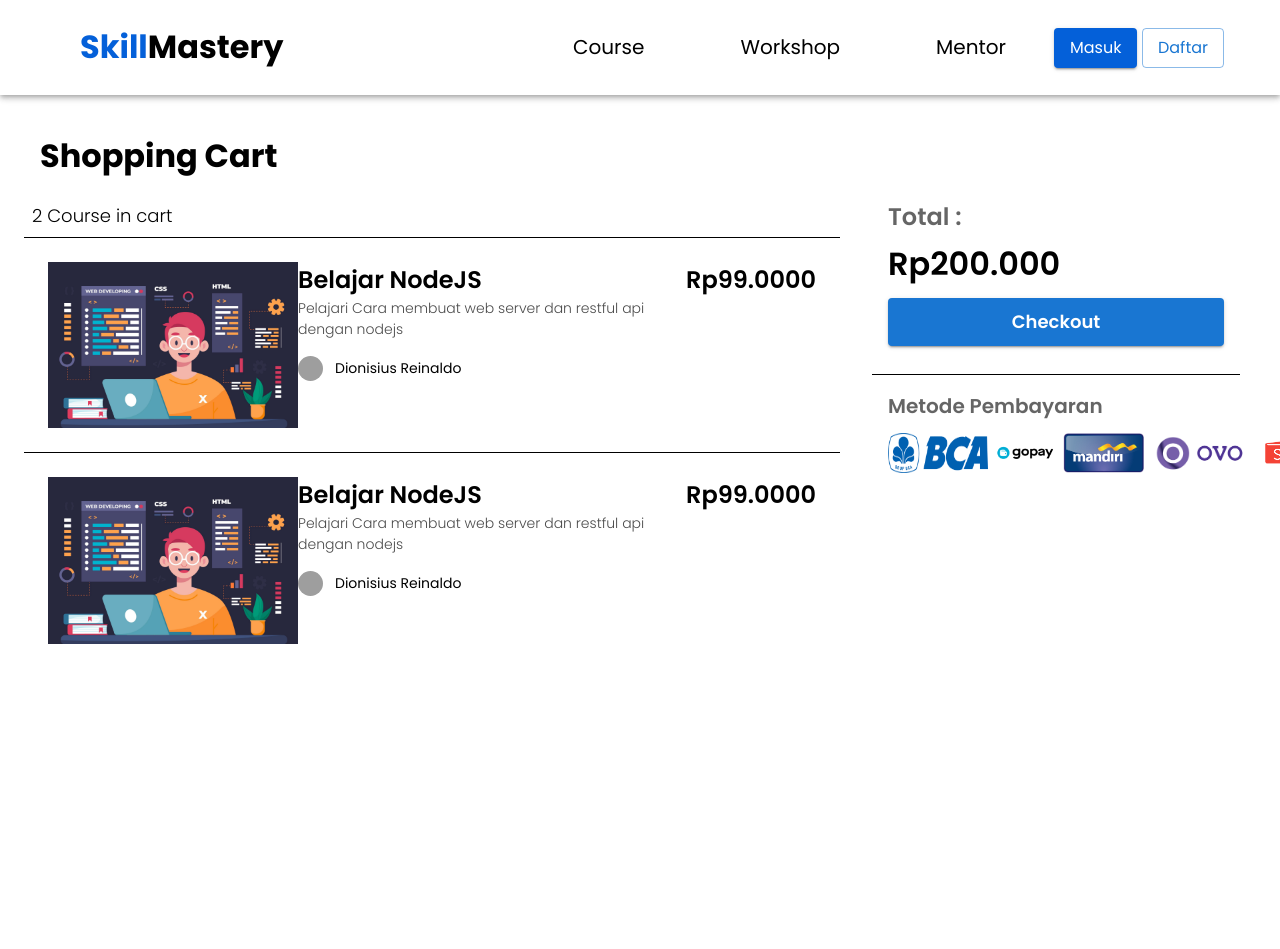
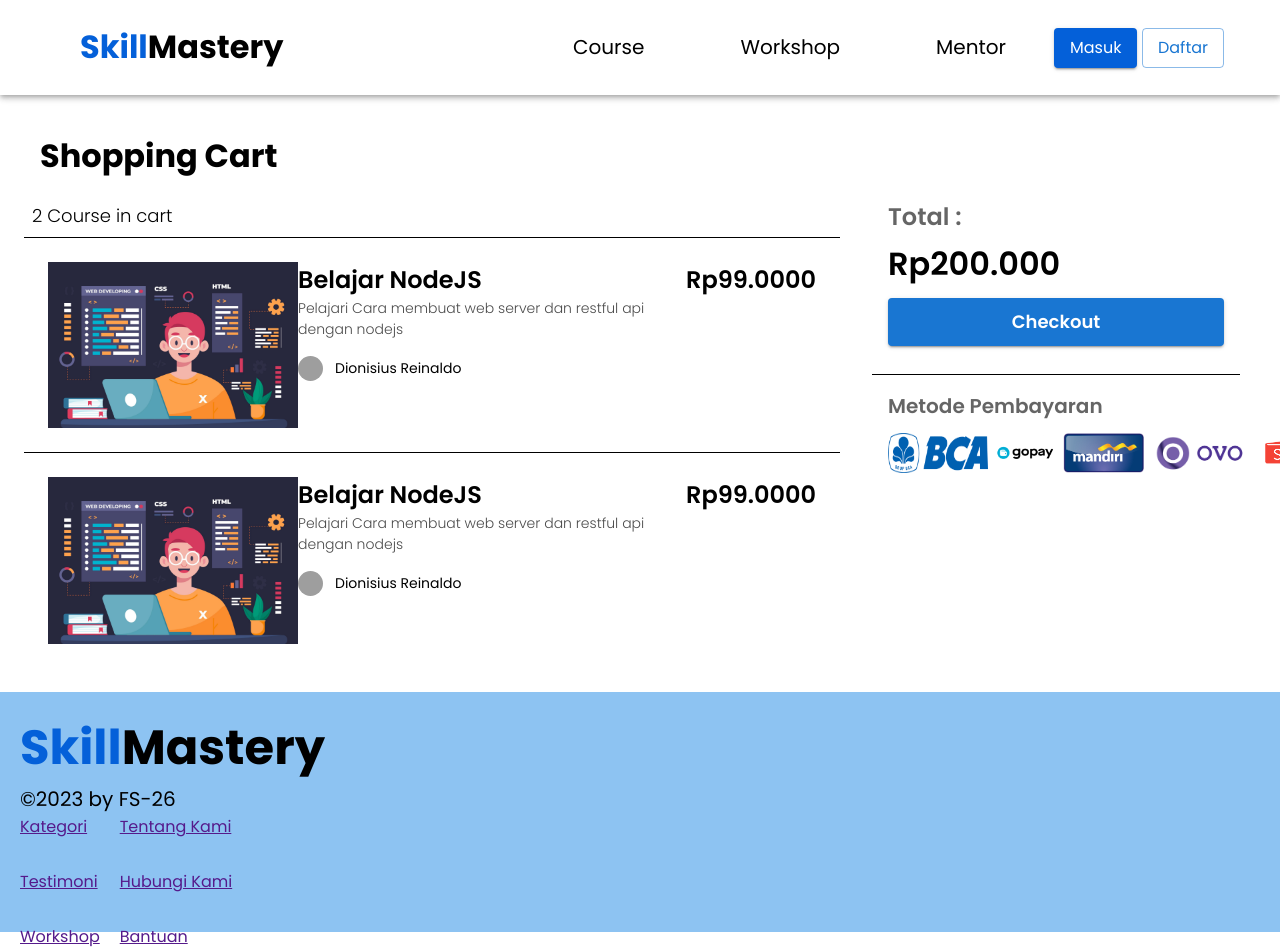
Before and after one commit to tugas-akhir-fs26/FE-SkillMastery, a React (Vite) app: page /payment in a window 1280 px wide. Shown: the top 949 px of the page. Before the commit the page ends 800 px from the top, so only its background shows below. Built offline with nearby package versions, Linux system fonts and the light colour scheme; grey boxes are pictures that could not be loaded.

Commit message:
menambahkan footer on progress

```diff
--- a/src/App.jsx
+++ b/src/App.jsx
@@ -8,6 +8,7 @@ import Workshop from './pages/workshop'
 import Payment from './pages/payment'
 import { createTheme, ThemeProvider } from '@mui/material'
 import './app.css'
+import Footer from './components/footer/footer'
 
 const theme = createTheme({
   typography : {
@@ -30,6 +31,7 @@ function App() {
       <Route path="/workshop" element={<Workshop />} />
       <Route path="/payment" element={<Payment />} />
     </Routes>
+    <Footer />
     </ThemeProvider>
   )
 }
--- a/src/components/footer/footer.jsx
+++ b/src/components/footer/footer.jsx
@@ -0,0 +1,82 @@
+// @ts-nocheck
+import React from "react";
+import Style from "./footer.module.css"
+
+export default function Footer() {
+  return (
+    <footer>
+      <div className={`${Style.footer_ct} p-3 mt-5`}>
+        <div className={`row ${Style.footer_main}`}>
+          <div className="col-md-4 align-items-center d-flex justify-content-center">
+            <div className={`${Style.footer_logo}`}>
+              <span className={`${Style.main_logo}`}>Skill</span>
+              <span>Mastery</span>
+              <div className={`${Style.team}`}>&copy;2023 by FS-26</div>
+            </div>
+          </div>
+          {/* <div className="col-md-4 align-items-center d-flex justify-content-center">
+            <div className={`${Style.footer_icon} align-items-center d-flex justify-content-center`}>
+              <svg
+                xmlns="http://www.w3.org/2000/svg"
+                width="35"
+                height="35"
+                viewBox="0 0 24 24"
+                style="fill: rgba(255, 255, 255, 1)"
+              >
+                <path d="M11.999 7.377a4.623 4.623 0 1 0 0 9.248 4.623 4.623 0 0 0 0-9.248zm0 7.627a3.004 3.004 0 1 1 0-6.008 3.004 3.004 0 0 1 0 6.008z"></path>
+                <circle cx="16.806" cy="7.207" r="1.078"></circle>
+                <path d="M20.533 6.111A4.605 4.605 0 0 0 17.9 3.479a6.606 6.606 0 0 0-2.186-.42c-.963-.042-1.268-.054-3.71-.054s-2.755 0-3.71.054a6.554 6.554 0 0 0-2.184.42 4.6 4.6 0 0 0-2.633 2.632 6.585 6.585 0 0 0-.419 2.186c-.043.962-.056 1.267-.056 3.71 0 2.442 0 2.753.056 3.71.015.748.156 1.486.419 2.187a4.61 4.61 0 0 0 2.634 2.632 6.584 6.584 0 0 0 2.185.45c.963.042 1.268.055 3.71.055s2.755 0 3.71-.055a6.615 6.615 0 0 0 2.186-.419 4.613 4.613 0 0 0 2.633-2.633c.263-.7.404-1.438.419-2.186.043-.962.056-1.267.056-3.71s0-2.753-.056-3.71a6.581 6.581 0 0 0-.421-2.217zm-1.218 9.532a5.043 5.043 0 0 1-.311 1.688 2.987 2.987 0 0 1-1.712 1.711 4.985 4.985 0 0 1-1.67.311c-.95.044-1.218.055-3.654.055-2.438 0-2.687 0-3.655-.055a4.96 4.96 0 0 1-1.669-.311 2.985 2.985 0 0 1-1.719-1.711 5.08 5.08 0 0 1-.311-1.669c-.043-.95-.053-1.218-.053-3.654 0-2.437 0-2.686.053-3.655a5.038 5.038 0 0 1 .311-1.687c.305-.789.93-1.41 1.719-1.712a5.01 5.01 0 0 1 1.669-.311c.951-.043 1.218-.055 3.655-.055s2.687 0 3.654.055a4.96 4.96 0 0 1 1.67.311 2.991 2.991 0 0 1 1.712 1.712 5.08 5.08 0 0 1 .311 1.669c.043.951.054 1.218.054 3.655 0 2.436 0 2.698-.043 3.654h-.011z"></path>
+              </svg>
+
+              <svg
+                xmlns="http://www.w3.org/2000/svg"
+                width="35"
+                height="35"
+                viewBox="0 0 24 24"
+                style="fill: rgba(255, 255, 255, 1)"
+              >
+                <path d="m18.73 5.41-1.28 1L12 10.46 6.55 6.37l-1.28-1A2 2 0 0 0 2 7.05v11.59A1.36 1.36 0 0 0 3.36 20h3.19v-7.72L12 16.37l5.45-4.09V20h3.19A1.36 1.36 0 0 0 22 18.64V7.05a2 2 0 0 0-3.27-1.64z"></path>
+              </svg>
+
+              <svg
+                xmlns="http://www.w3.org/2000/svg"
+                width="35"
+                height="35"
+                viewBox="0 0 24 24"
+                style="fill: rgba(255, 255, 255, 1)"
+              >
+                <path d="M13.397 20.997v-8.196h2.765l.411-3.209h-3.176V7.548c0-.926.258-1.56 1.587-1.56h1.684V3.127A22.336 22.336 0 0 0 14.201 3c-2.444 0-4.122 1.492-4.122 4.231v2.355H7.332v3.209h2.753v8.202h3.312z"></path>
+              </svg>
+            </div>
+          </div> */}
+          <div className="col-md-4 align-items-center d-flex justify-content-center">
+            <div className={`${Style.footer_link}`}>
+              <ul>
+                <li>
+                  <a href="">Kategori</a>
+                </li>
+                <li>
+                  <a href="">Testimoni</a>
+                </li>
+                <li>
+                  <a href="">Workshop</a>
+                </li>
+              </ul>
+              <ul>
+                <li>
+                  <a href="">Tentang Kami</a>
+                </li>
+                <li>
+                  <a href="">Hubungi Kami</a>
+                </li>
+                <li>
+                  <a href="">Bantuan</a>
+                </li>
+              </ul>
+            </div>
+          </div>
+        </div>
+      </div>
+    </footer>
+  );
+}
--- /dev/null
+++ b/src/components/footer/footer.module.css
@@ -0,0 +1,38 @@
+.footer_ct{
+    height: 200px;
+    padding: 20px;
+    background-color: #8DC3F2;
+}
+.footer_logo span{
+    font-size: 48px;
+    font-weight: 700;
+}
+
+.main_logo{
+    color: #0460D9;
+}
+
+.team{
+    font-size: 20px;
+}
+.footer_icon{
+    gap: 20px;
+}
+.footer_icon svg{
+    width: 50px;
+    height: 50px;
+    border: 3px solid white;
+    border-radius: 50%;
+    padding: 5px;
+}
+.footer_link{
+    display: flex;
+    gap: 20px;
+}
+
+.footer_link ul{
+    list-style-type: none;
+    display: flex;
+    flex-direction: column;
+    gap: 30px;
+}
```
